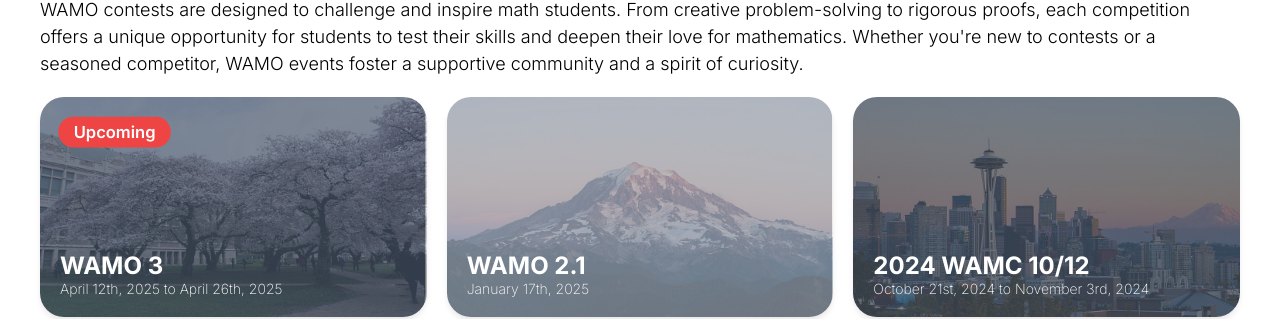
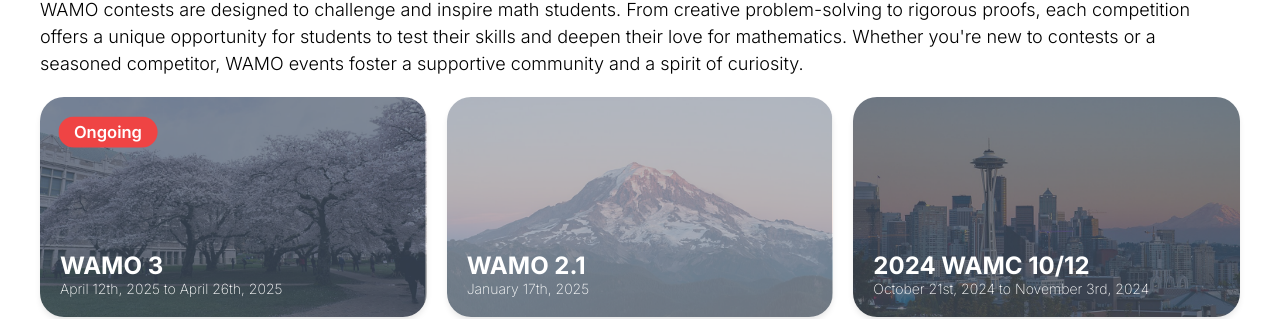
Before and after one commit to actiniumn404/WAMO, a Flask app: page / in a window 1280 px wide. Shown: the part 598-917 px from the top of the page. Run offline with Flask 3, Linux system fonts and the light colour scheme; some libraries are stand-ins or nearby versions.

Commit message:
Upcoming -> Ongoing

```diff
--- a/templates/index.html
+++ b/templates/index.html
@@ -18,7 +18,7 @@
 
     <div id="events_wrapper">
         <a class="event" style="--bg: url(/static/assets/uw.png)" href="events/wamo3">
-            <span class="upcoming">Upcoming</span>
+            <span class="upcoming">Ongoing</span>
             <div>
                 <span class="title">WAMO 3</span>
                 <span class="description">April 12th, 2025 to April 26th, 2025</span>
```
